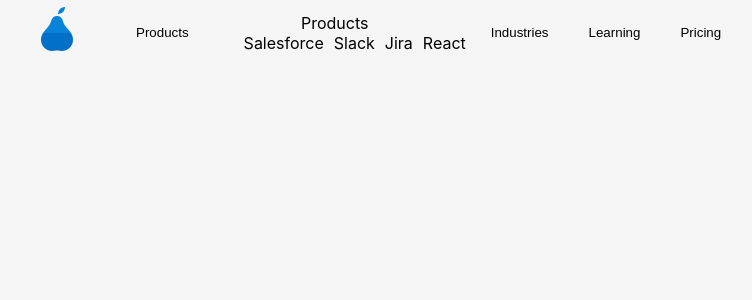
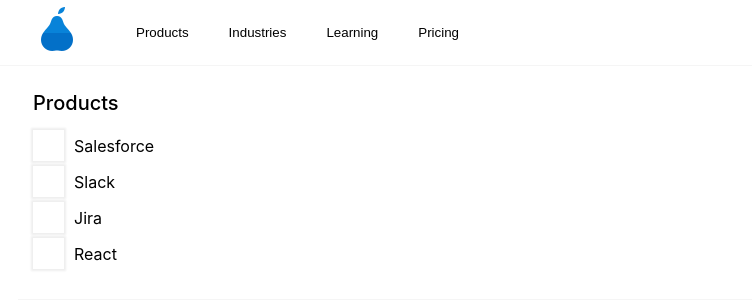
Before and after one commit to mutuaMkennedy/react-basic-fundamentals, a React (Create React App) app in the folder navbar-megamenu/: page / in a window 1280 px wide. Shown: the top 300 px of the page, without its empty margins (67-819 px from the left). Built offline with nearby package versions, Linux system fonts and the light colour scheme; some icons are missing.

Commit message:
dropdown items styling improvements

```diff
--- a/navbar-megamenu/src/App.css
+++ b/navbar-megamenu/src/App.css
@@ -1,5 +1,6 @@
 .App {
   text-align: center;
+  background-color: #fff;
 }
 
 .container {
@@ -16,7 +17,7 @@
   height: 100%;
 }
 
-.row ul {
+.row ul.menu {
   display: flex;
   align-items: center;
   max-width: 1080px;
@@ -24,7 +25,7 @@
   margin: 0;
 }
 
-.row ul li {
+.row ul.menu li.menu-item {
   list-style-type: none;
   height: 100%;
   display: flex;
@@ -32,11 +33,11 @@
   justify-content: center;
 }
 
-.row ul li:not(:first-child) {
+.row ul.menu li.menu-item:not(:first-child) {
   margin-left: 10px;
 }
 
-.row ul li button {
+.row ul.menu li.menu-item button {
   height: 100%;
   border: none;
   padding: 0 15px;
@@ -44,8 +45,63 @@
   border-bottom: 1px solid transparent;
 }
 
-.row ul li button:hover {
+.row ul.menu li.menu-item button:hover {
   border-bottom: 1px solid blue;
   background-color: #f5f5f5;
   cursor: pointer;
 }
+
+.dropdown {
+  position: absolute;
+  top: 66px;
+  left: 0;
+  width: 100vw;
+  height: calc(100vh - 65px);
+  background-color: rgb(255 255 255 / 50%);
+}
+
+.dropdown-row {
+  background: #fff;
+}
+
+.dropdown-wrapper {
+  max-width: 1080px;
+  padding: 25px 15px;
+  margin-left: auto;
+  margin-right: auto;
+  display: flex;
+  flex-direction: column;
+  justify-content: flex-start;
+  border-bottom: 1px solid #f5f5f5;
+  background: #fff;
+}
+
+.dropdown-wrapper span {
+  text-align: start;
+  font-size: 20px;
+  font-weight: 500;
+}
+
+.dropdown-wrapper ul {
+  padding: 0;
+  margin-top: 15px;
+}
+
+.dropdown-wrapper ul li {
+  text-align: start;
+  list-style-type: none;
+  display: flex;
+  align-items: center;
+  margin-bottom: 5px;
+}
+
+.dropdown-wrapper ul li span {
+  height: 25px;
+  width: 25px;
+  display: flex;
+  align-items: center;
+  justify-content: center;
+  padding: 3px;
+  box-shadow: 0 0 2px 2px #eee;
+  margin-right: 10px;
+}
```
